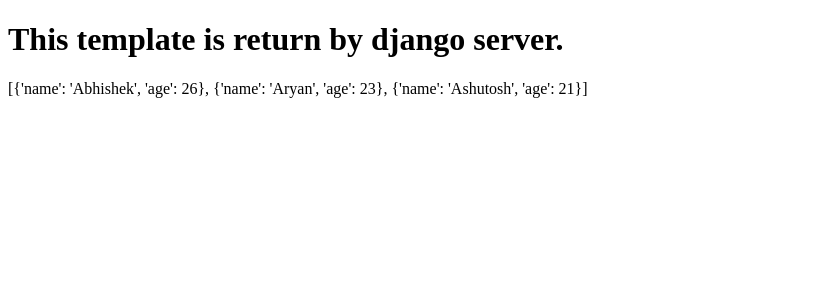
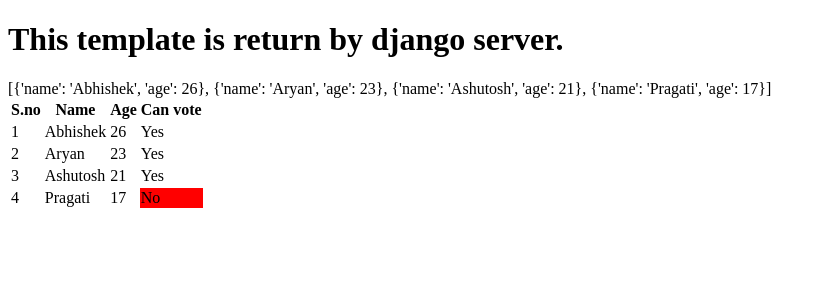
Before and after one commit to Aryan-Mac01/Django, a Django app: page / in a window 1280 px wide. Shown: the top 300 px of the page, without its empty margins (0-826 px from the left). Run offline with Django 5.2, Linux system fonts and the light colour scheme.

Commit message:
If and for

```diff
--- a/core/home/templates/home/index.html
+++ b/core/home/templates/home/index.html
@@ -9,5 +9,32 @@
     <h1>This template is return by django server.</h1>
 
     {{peoples}}
+
+    <table>
+        <tr>
+            <th>S.no</th>
+            <th>Name</th>
+            <th>Age</th>
+            <th>Can vote</th>
+        </tr>
+
+        {% for people in peoples%}
+
+        <tr>
+            <td>{{forloop.counter}}</td>
+            <td>{{people.name}}</td>
+            <td>{{people.age}}</td>
+            <td {% if people.age <= 18 %} style = "background:red" {% endif %}>
+                {% if people.age >= 18 %}
+                Yes
+                {% else %}
+                No
+                {% endif %}
+            </td>
+        </tr>
+
+        {% endfor %}
+
+    </table>
 </body>
 </html>
--- a/core/home/views.py
+++ b/core/home/views.py
@@ -7,6 +7,7 @@
         {'name': 'Abhishek', 'age': 26},
         {'name': 'Aryan', 'age': 23},
         {'name': 'Ashutosh', 'age': 21},
+        {'name': 'Pragati', 'age': 17}
 
     ]
     return render(request, "home/index.html", context = {'peoples' : peoples})
```
